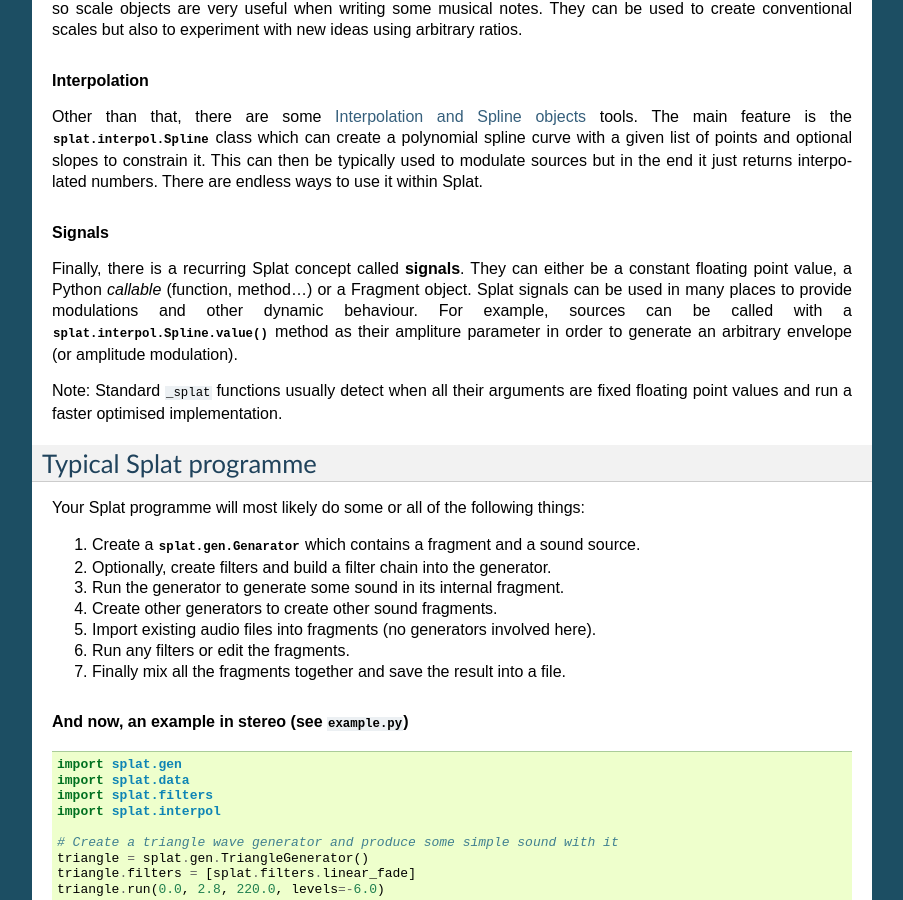
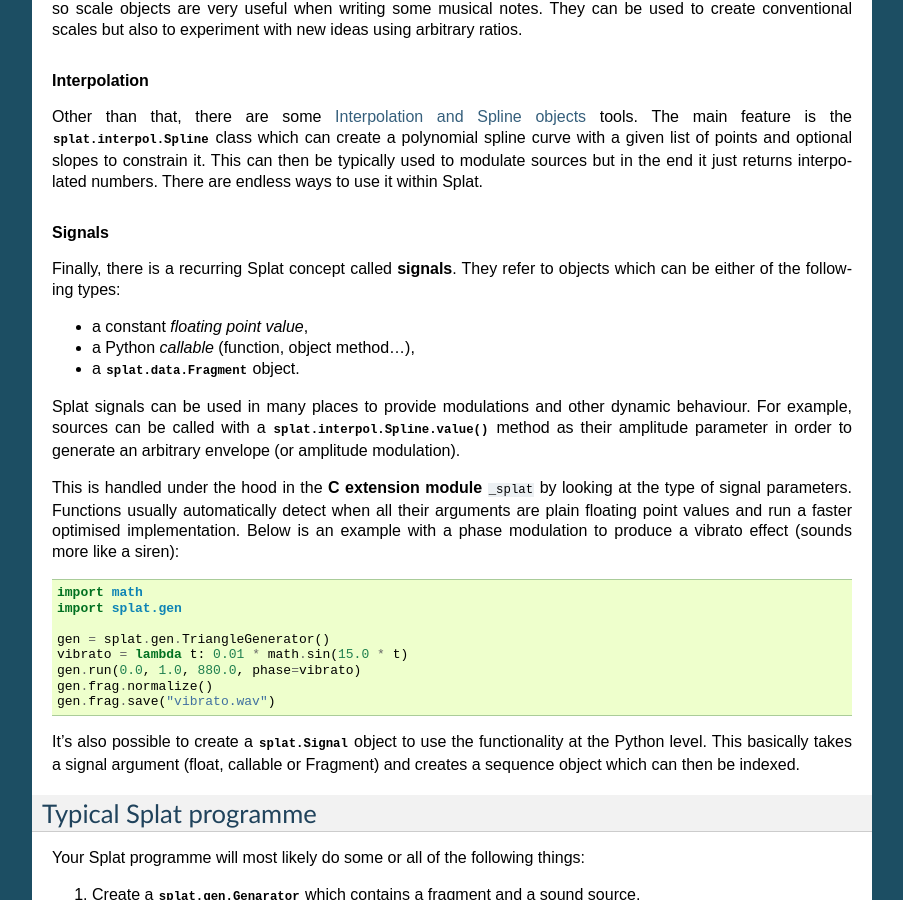
Before and after one commit to verdigris/splat, a Sphinx documentation site: the page built from doc/intro.rst, in a window 1280 px wide and 900 px high, scrolled down 1655 px. Shown: the whole window, without its empty margins (198-1101 px from the left). Built offline with Sphinx 7.4.7, drawn with Linux system fonts in a browser that asks for light colours; formulas are drawn with MathJax 3.

Commit message:
update Signal documentation
* remove _splat.Signal docstring as it's not handled well by
  Sphinx
* create new class splat.Signal in __init__.py which inherits
  from _splat.Signal and put the class docstring there
* add doc section in general functions & classes for splat.Signal
* improve introduction to signal concept and add vibrato example

```diff
--- a/doc/intro.rst
+++ b/doc/intro.rst
@@ -96,16 +96,37 @@ returns interpolated numbers.  There are endless ways to use it within Splat.
 
 .. rubric:: Signals
 
-Finally, there is a recurring Splat concept called **signals**.  They can
-either be a constant floating point value, a Python *callable* (function,
-method...) or a Fragment object.  Splat signals can be used in many places to
-provide modulations and other dynamic behaviour.  For example, sources can be
-called with a :py:meth:`splat.interpol.Spline.value` method as their ampliture
-parameter in order to generate an arbitrary envelope (or amplitude
-modulation).
+Finally, there is a recurring Splat concept called **signals**.  They refer to
+objects which can be either of the following types:
 
-Note: Standard ``_splat`` functions usually detect when all their arguments are
-fixed floating point values and run a faster optimised implementation.
+* a constant *floating point value*,
+* a Python *callable* (function, object method...),
+* a :py:class:`splat.data.Fragment` object.
+
+Splat signals can be used in many places to provide modulations and other
+dynamic behaviour.  For example, sources can be called with a
+:py:meth:`splat.interpol.Spline.value` method as their amplitude parameter in
+order to generate an arbitrary envelope (or amplitude modulation).
+
+This is handled under the hood in the **C extension module** ``_splat`` by
+looking at the type of signal parameters.  Functions usually automatically
+detect when all their arguments are plain floating point values and run a
+faster optimised implementation.  Below is an example with a phase modulation
+to produce a vibrato effect (sounds more like a siren)::
+
+    import math
+    import splat.gen
+
+    gen = splat.gen.TriangleGenerator()
+    vibrato = lambda t: 0.01 * math.sin(15.0 * t)
+    gen.run(0.0, 1.0, 880.0, phase=vibrato)
+    gen.frag.normalize()
+    gen.frag.save("vibrato.wav")
+
+It's also possible to create a :py:class:`splat.Signal` object to use the
+functionality at the Python level.  This basically takes a signal argument
+(float, callable or Fragment) and creates a sequence object which can then be
+indexed.
 
 Typical Splat programme
 -----------------------
```
Also changed, not shown: doc/splat.rst (+5 -2 lines), splat/__init__.py (+36 -1 lines), 1 other file.
